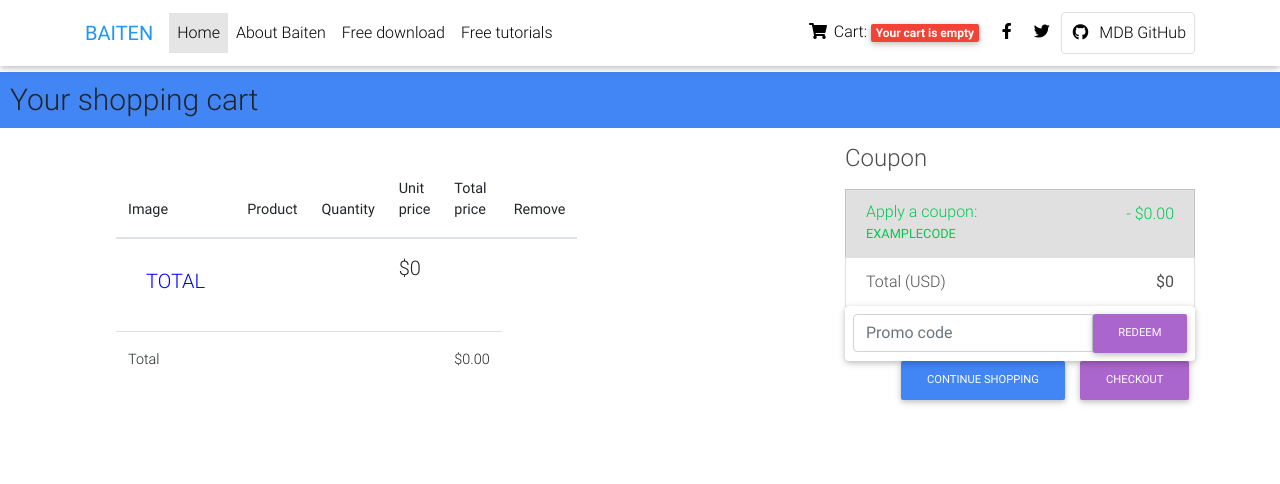
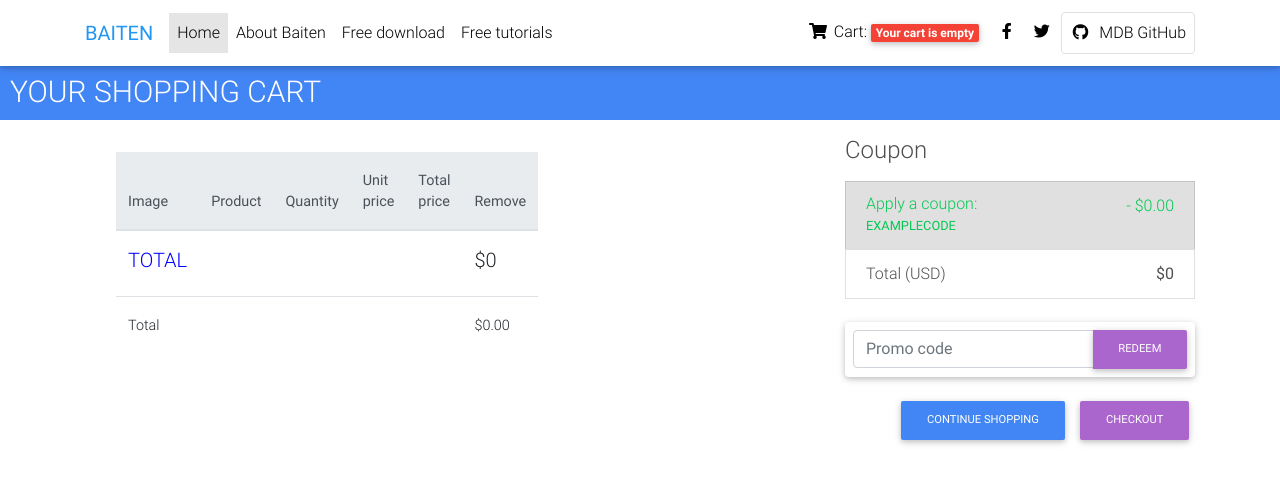
Before and after one commit to Codemaniac6/django-ecommerce, a Django app: page /cart/ in a window 1280 px wide. Shown: the top 484 px of the page. Run offline with Django 3.2, Linux system fonts and the light colour scheme; parts of the project's set-up code (start-up, migrations or seed data) failed here and were passed over; some libraries are stand-ins or nearby versions.

Commit message:
coupon updates

```diff
--- a/cart/templates/cart/detail.html
+++ b/cart/templates/cart/detail.html
@@ -5,8 +5,11 @@
 
 {% block content %}
 
-    <main class="mt-5 pt-4">
-        <h2 style="font-size: 30px; background-color: #4285F4; padding: 10px;font-color: white">Your shopping cart</h2>
+<main class="mt-5 pt-3">
+        <div class="card"></div>
+        <h2 style="font-size: 30px; background-color: #4285F4; padding: 10px; color: white">YOUR SHOPPING CART</h2>
+        </div>
+
     <div class="container dark-grey-text mt-3">
 
       <!--Grid row-->
@@ -14,14 +17,14 @@
         <!--Grid column-->
 
         <!--Grid column-->
-      <div class="col-md-8 mb-4">
-        <div class="col-md-6 mb-4">
+      <div class="col-8 mb-4">
+          <div class="col-md-4 mb-4">
             <!--Content-->
           <div class="p-3">
 
 
-            <table class="table" width="130%">
-                <thead>
+            <table class="table" width="200%">
+                <thead class="thead thead-light">
                     <tr style="padding:25px;">
                         <th scope="col">Image</th>
                         <th scope="col">Product</th>
@@ -59,14 +62,14 @@
                             {% endwith %}
                         {% endfor %}
                 <tr style="padding:30px">
-                            <td style="padding:30px; color:blue;"><b><h5>TOTAL</h5></b></td>
-                            <td colspan="2"></td>
+                    <td style="color:blue;"><b><h5>TOTAL</h5></b></td>
+                    <td colspan="4"></td>
                     <td><h5>${{ cart.get_total_price }}</h5></td>
                 </tr>
                 {% if cart.coupon %}
                 <tr class="subtotal">
                     <td>Subtotal</td>
-                            <td colspan="3"></td>
+                    <td colspan="4"></td>
                     <td class="num">${{ cart.get_total_price|floatformat:2 }}</td>
                 </tr>
                 <tr>
@@ -74,15 +77,15 @@
                         "{{cart.coupon.code}}" coupon
                         ({{ cart.coupon.discount }}% off)
                     </td>
-                            <td colspan="3"></td>
+                    <td colspan="4"></td>
                     <td class="num neg">
-                                - ${{ cart.get_discount|floatformat:2 }}
+                        -${{ cart.get_discount|floatformat:2 }}
                     </td>
                 </tr>
                     {% endif %}
                 <tr class="total">
                     <td>Total</td>
-                            <td colspan="3"></td>
+                    <td colspan="4"></td>
                     <td class="num">${{ cart.get_total_price_after_discount|floatformat:2 }}</td>
                 </tr>
                 </tbody>
@@ -91,7 +94,7 @@
         </div>
 
         </div>
-                 <div class="col-md-4 mb-4">
+                 <div class="col-4 mb-4">
               <h4 class="d-flex justify-content-between align-items-center mb-3">Coupon</h4>
             <li class="list-group-item d-flex justify-content-between bg-light">
               <div class="text-success">
@@ -106,21 +109,25 @@
             </li>
           </ul>
           <!-- Cart -->
-
+            <br>
           <!-- Promo code -->
           <form action="{% url "coupons:apply" %}" method="post" class="card p-2">
             <div class="input-group">
                 {{ coupon_apply_form.as_bootstrap }}
               <input type="text" id="code" name="code" class="form-control" placeholder="Promo code">
+                 {% csrf_token %}
+              <div class="input-group-append">
                 <button class="btn btn-secondary btn-md waves-effect m-0" type="submit">Redeem</button>
               </div>
-              {% csrf_token %}
+            </div>
           </form>
           <!-- Promo code -->
+            <br>
                 <p class="text-right">
                     <a href="{% url "shop:item_list" %}" class="button light"><button class="btn btn-primary btn-md my-0 p">Continue shopping</button></a>
                     <a href="{% url "orders:order_create" %}"><button class="btn btn-secondary btn-md my-0 p">Checkout</button></a>
                 </p>
+
       </div>
           <!--Content-->
     </div>
--- a/coupons/forms.py
+++ b/coupons/forms.py
@@ -1,13 +1,7 @@
 from django import forms
-from .models import Coupon
 
 
 class CouponApplyForm(forms.Form):
     code = forms.CharField(widget=forms.TextInput(
             attrs={'class': 'form-control'}
         ))
-        # widget = {
-        #     'code': forms.TextInput(
-        #         attrs={'class': 'form-control'}
-        #     )
-        # }
--- a/payment/templates/payment/canceled.html
+++ b/payment/templates/payment/canceled.html
@@ -4,6 +4,8 @@
 
 {% block content %}
     <main class="md-10 pt-5">
+        <br>
+        <br>
 
     <div class="container wow fadeIn">
 
```
Also changed, not shown: db.sqlite3. Lines whose indentation alone changed are shown as unchanged.
